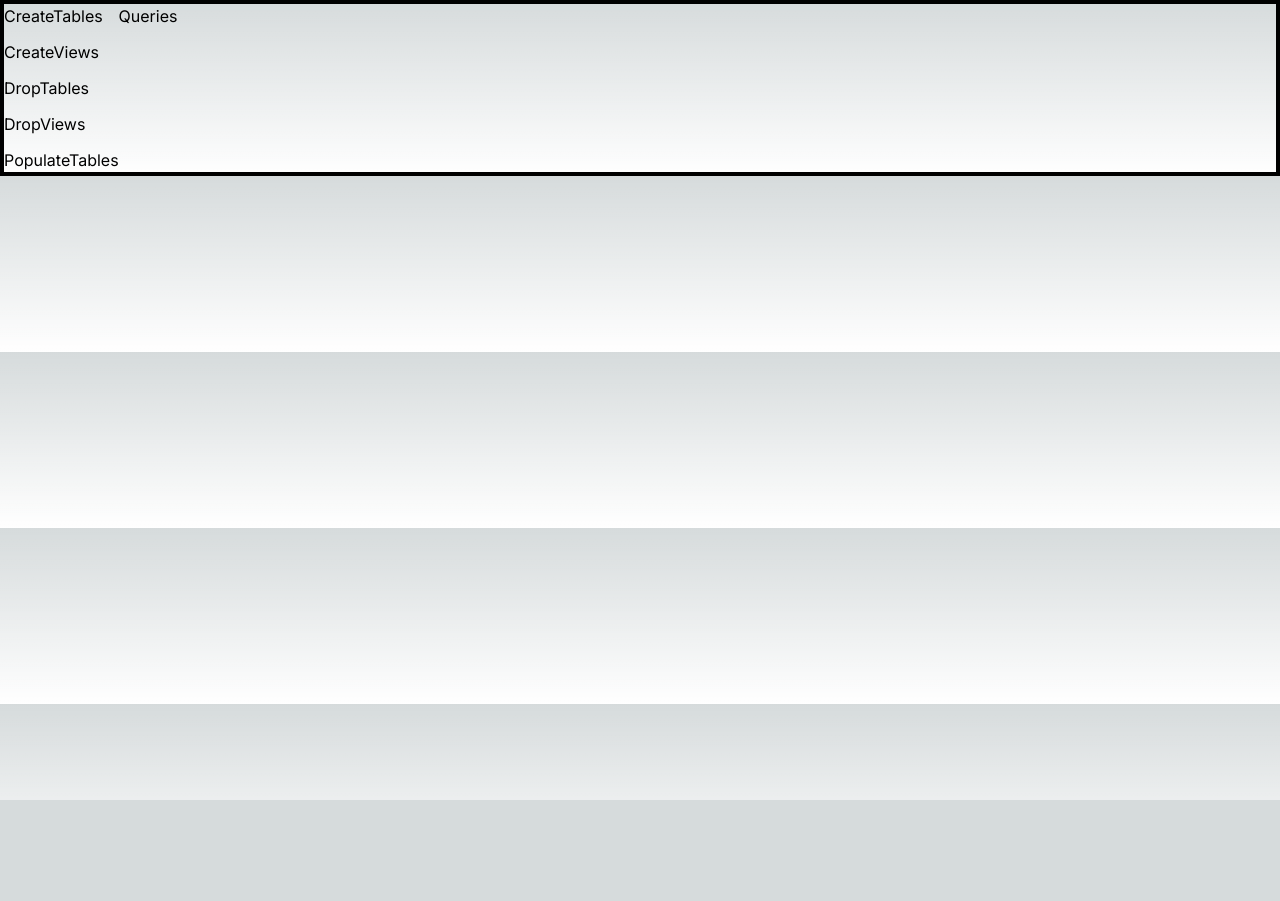
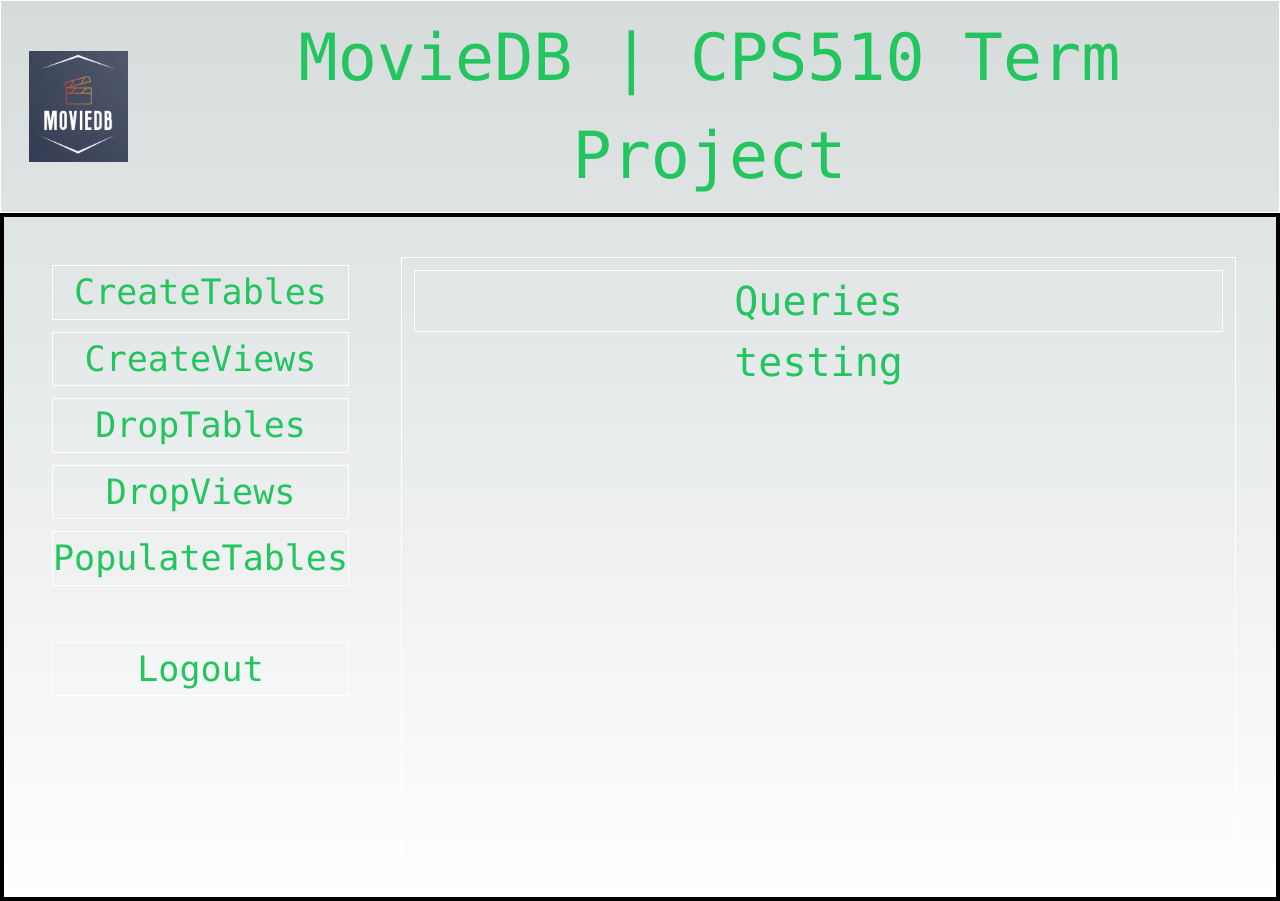
Before and after one commit to deep-patel21/MovieDB, a Next.js app in the folder moviedb/: page /login in a window 1280 px wide. Before the commit the page ends 800 px from the top, so only its background shows below. Built offline with nearby package versions, Linux system fonts and the light colour scheme.

Commit message:
create admin page.tsx

```diff
--- a/moviedb/src/app/admin/page.tsx
+++ b/moviedb/src/app/admin/page.tsx
@@ -1,4 +1,5 @@
 import React from "react";
+import Image from "next/image";
 import CreateTables from "@/components/CreateTables";
 import CreateViews from "@/components/CreateViews";
 import PopulateTables from "@/components/PopulateTables";
@@ -8,26 +9,39 @@ import Queries from "@/components/Queries";
 
 const Admin = () => {
   return (
-    <div className="flex flex-row border-4 border-black">
-      {/* This div is for storing the buttons */}
-      <div className="flex flex-col gap-3 justify-start">
+    <div className="font-mono text-green-500 text-center">
+      <div className="text-[65px] p-2 flex flex-row border border-white items-center">
+        <div className="p-5">
+          <Image
+          src="/logo.png"
+          alt="logo"
+          width={100}
+          height={100}/>
+        </div>
+        <h1>MovieDB | CPS510 Term Project</h1>
+      </div>
+      <div className="flex flex-row border-4 border-black p-10 gap-11">
+        <div className="text-[35px] flex flex-col gap-3 p-2 justify-start">
           <CreateTables></CreateTables>
           <CreateViews></CreateViews>
           <DropTables></DropTables>
           <DropViews></DropViews>
           <PopulateTables></PopulateTables>
+          <div>
+            <button className='mt-11 w-full border border-white'>Logout</button>
           </div>
-      <div>
+        </div>
+        <div className="text-[40px] w-full h-[600px] overflow-y-scroll border border-white p-3">
+          <div className="border border-white">
             <Queries></Queries>
           </div>
-      {/* This div is for the queries and output elements */}
-      <div className="">
           <p id="output">
-
+            testing
           </p>
         </div>
+      </div>
+    </div>
 
-    </div>
   );
 };
 
--- a/moviedb/src/components/CreateTables.tsx
+++ b/moviedb/src/components/CreateTables.tsx
@@ -2,7 +2,7 @@ import React from 'react'
 
 const CreateTables = () => {
   return (
-    <div>CreateTables</div>
+    <button className='border border-white'>CreateTables</button>
   )
 }
 
--- a/moviedb/src/components/CreateViews.tsx
+++ b/moviedb/src/components/CreateViews.tsx
@@ -2,7 +2,7 @@ import React from 'react'
 
 const CreateViews = () => {
   return (
-    <div>CreateViews</div>
+    <button className='border border-white'>CreateViews</button>
   )
 }
 
--- a/moviedb/src/components/DropTables.tsx
+++ b/moviedb/src/components/DropTables.tsx
@@ -2,7 +2,7 @@ import React from 'react'
 
 const DropTables = () => {
   return (
-    <div>DropTables</div>
+    <button className='border border-white'>DropTables</button>
   )
 }
 
--- a/moviedb/src/components/DropViews.tsx
+++ b/moviedb/src/components/DropViews.tsx
@@ -2,7 +2,7 @@ import React from 'react'
 
 const DropViews = () => {
   return (
-    <div>DropViews</div>
+    <button className='border border-white'>DropViews</button>
   )
 }
 
--- a/moviedb/src/components/PopulateTables.tsx
+++ b/moviedb/src/components/PopulateTables.tsx
@@ -2,7 +2,7 @@ import React from 'react'
 
 const PopulateTables = () => {
   return (
-    <div>PopulateTables</div>
+    <button className='border border-white'>PopulateTables</button>
   )
 }
 
```
Also changed, not shown: moviedb/package.json (+6 -5 lines), moviedb/public/logo.png (added), 1 other file (tests, documents, lock files or other folders). Lines whose indentation alone changed are shown as unchanged.
